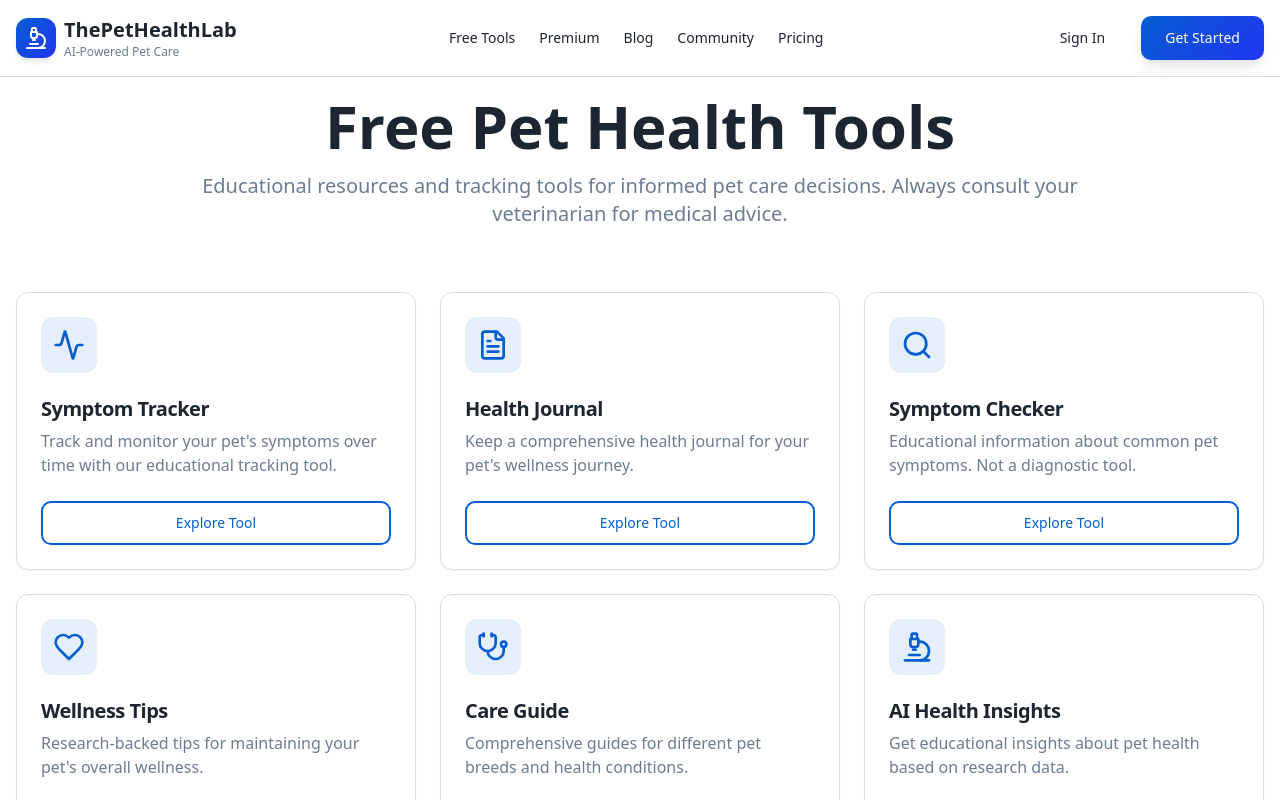
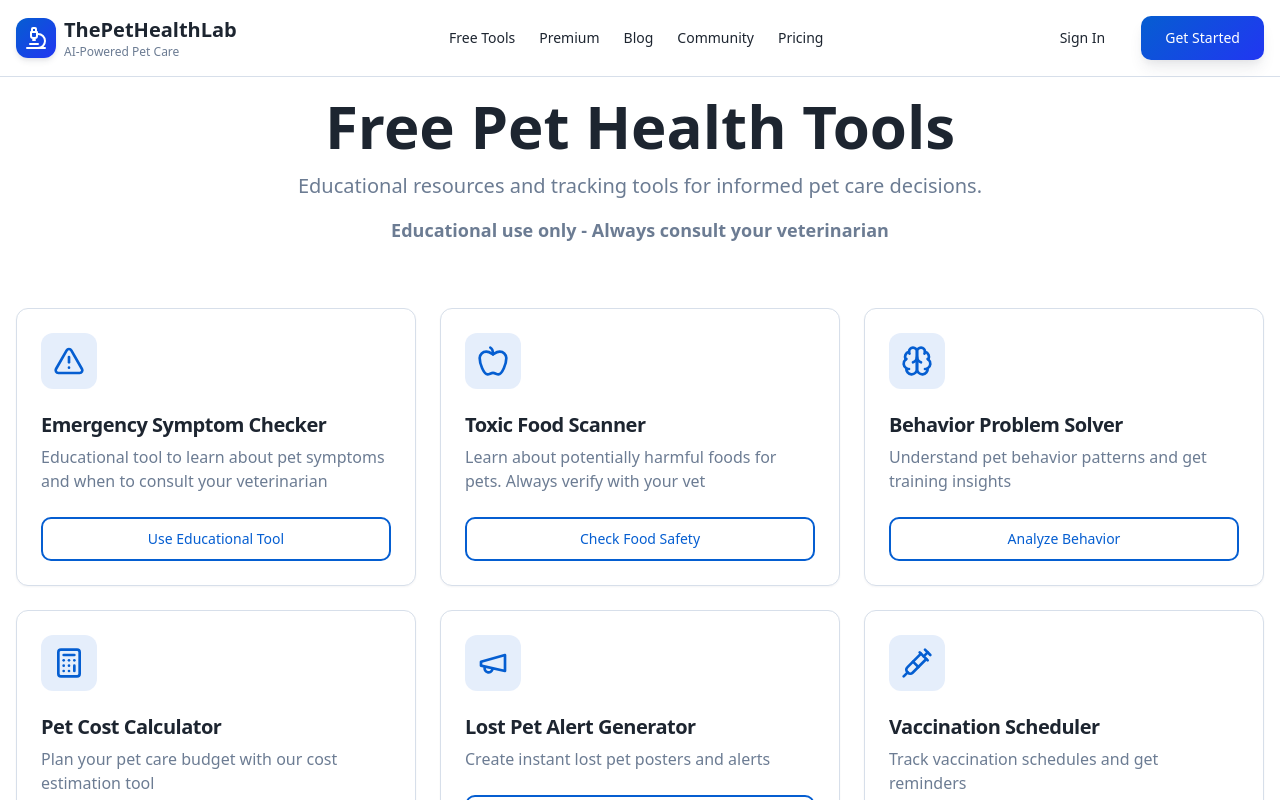
Before and after one commit to thepethealthlab-a11y/pet-health-lab, a React (Vite) app: page /tools in a window 1280 px wide. Shown: the top 800 px of the page. Built offline with nearby package versions, Linux system fonts and the light colour scheme; the HTML template or start-up script is replaced by a standard one.

Commit message:
Add Free Tools Page

```diff
--- a/src/pages/Tools.tsx
+++ b/src/pages/Tools.tsx
@@ -2,46 +2,58 @@ import Navigation from "@/components/Navigation";
 import Footer from "@/components/Footer";
 import { Button } from "@/components/ui/button";
 import { Card, CardContent, CardDescription, CardHeader, CardTitle } from "@/components/ui/card";
-import { Microscope, Activity, FileText, Search, Heart, Stethoscope } from "lucide-react";
+import { AlertTriangle, Apple, Brain, Calculator, Megaphone, Syringe, Heart, Shield } from "lucide-react";
 import { Link } from "react-router-dom";
 
 const Tools = () => {
   const freeTools = [
     {
-      icon: Activity,
-      title: "Symptom Tracker",
-      description: "Track and monitor your pet's symptoms over time with our educational tracking tool.",
-      link: "/tools/symptom-tracker"
-    },
-    {
-      icon: FileText,
-      title: "Health Journal",
-      description: "Keep a comprehensive health journal for your pet's wellness journey.",
-      link: "/tools/health-journal"
-    },
-    {
-      icon: Search,
-      title: "Symptom Checker",
-      description: "Educational information about common pet symptoms. Not a diagnostic tool.",
+      icon: AlertTriangle,
+      title: "Emergency Symptom Checker",
+      description: "Educational tool to learn about pet symptoms and when to consult your veterinarian",
       link: "/tools/symptom-checker"
     },
     {
-      icon: Heart,
-      title: "Wellness Tips",
-      description: "Research-backed tips for maintaining your pet's overall wellness.",
-      link: "/tools/wellness-tips"
+      icon: Apple,
+      title: "Toxic Food Scanner",
+      description: "Learn about potentially harmful foods for pets. Always verify with your vet",
+      link: "/tools/food-scanner"
     },
     {
-      icon: Stethoscope,
-      title: "Care Guide",
-      description: "Comprehensive guides for different pet breeds and health conditions.",
-      link: "/tools/care-guide"
+      icon: Brain,
+      title: "Behavior Problem Solver",
+      description: "Understand pet behavior patterns and get training insights",
+      link: "/tools/behavior-solver"
     },
     {
-      icon: Microscope,
-      title: "AI Health Insights",
-      description: "Get educational insights about pet health based on research data.",
-      link: "/tools/ai-insights"
+      icon: Calculator,
+      title: "Pet Cost Calculator",
+      description: "Plan your pet care budget with our cost estimation tool",
+      link: "/tools/cost-calculator"
+    },
+    {
+      icon: Megaphone,
+      title: "Lost Pet Alert Generator",
+      description: "Create instant lost pet posters and alerts",
+      link: "/tools/lost-pet-alert"
+    },
+    {
+      icon: Syringe,
+      title: "Vaccination Scheduler",
+      description: "Track vaccination schedules and get reminders",
+      link: "/tools/vaccination-scheduler"
+    },
+    {
+      icon: Heart,
+      title: "First Aid Guide",
+      description: "Educational first aid information for pet emergencies",
+      link: "/tools/first-aid"
+    },
+    {
+      icon: Shield,
+      title: "Home Safety Scanner",
+      description: "Check your home for potential pet hazards",
+      link: "/tools/home-safety"
     }
   ];
 
@@ -57,7 +69,9 @@ const Tools = () => {
             </h1>
             <p className="text-xl text-muted-foreground">
               Educational resources and tracking tools for informed pet care decisions.
-              Always consult your veterinarian for medical advice.
+            </p>
+            <p className="text-lg text-muted-foreground font-semibold mt-2">
+              Educational use only - Always consult your veterinarian
             </p>
           </div>
 
@@ -73,7 +87,16 @@ const Tools = () => {
                 </CardHeader>
                 <CardContent>
                   <Button variant="outline" asChild className="w-full">
-                    <Link to={tool.link}>Explore Tool</Link>
+                    <Link to={tool.link}>
+                      {tool.title === "Emergency Symptom Checker" && "Use Educational Tool"}
+                      {tool.title === "Toxic Food Scanner" && "Check Food Safety"}
+                      {tool.title === "Behavior Problem Solver" && "Analyze Behavior"}
+                      {tool.title === "Pet Cost Calculator" && "Calculate Costs"}
+                      {tool.title === "Lost Pet Alert Generator" && "Create Alert"}
+                      {tool.title === "Vaccination Scheduler" && "Set Schedule"}
+                      {tool.title === "First Aid Guide" && "Learn First Aid"}
+                      {tool.title === "Home Safety Scanner" && "Scan Home Safety"}
+                    </Link>
                   </Button>
                 </CardContent>
               </Card>
```
